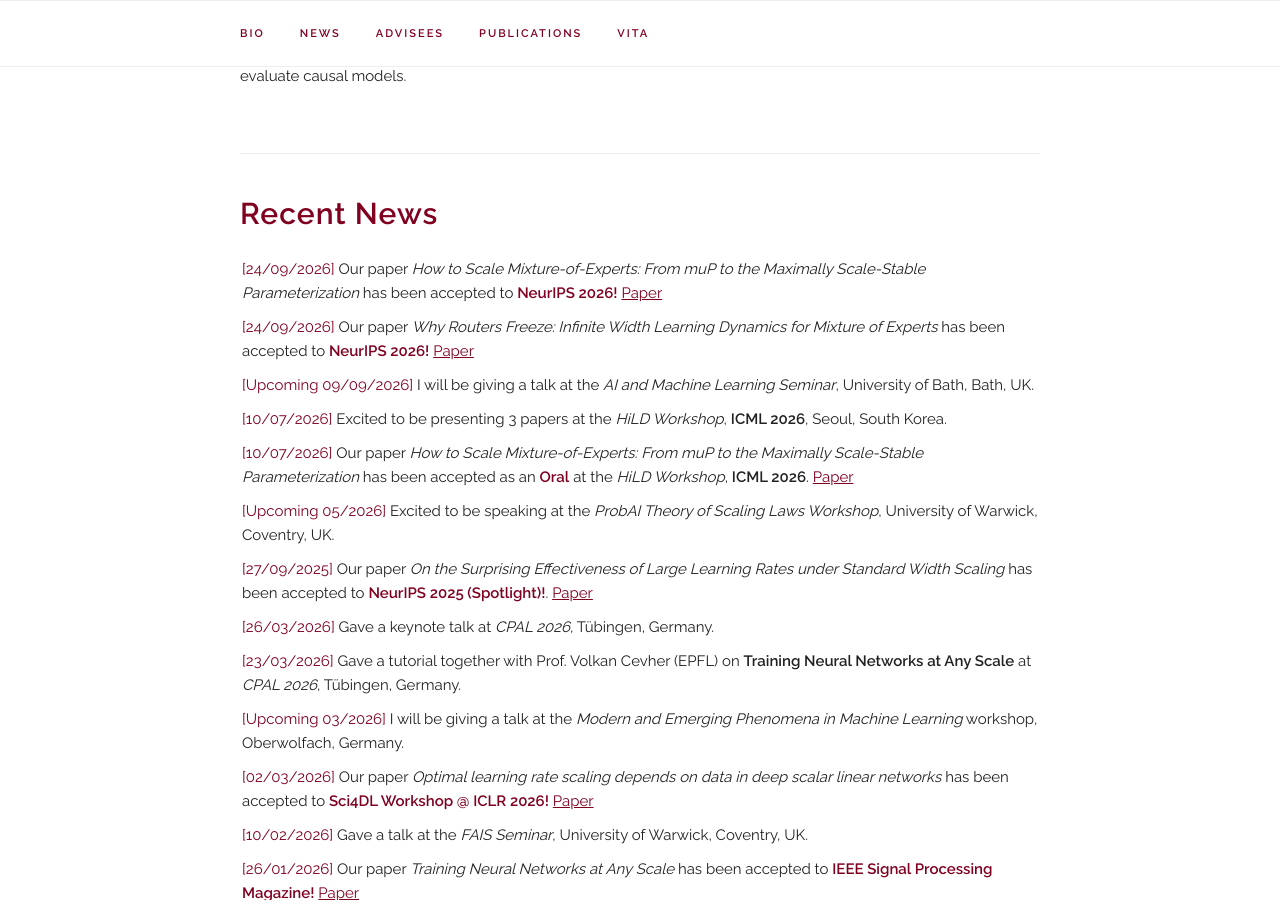
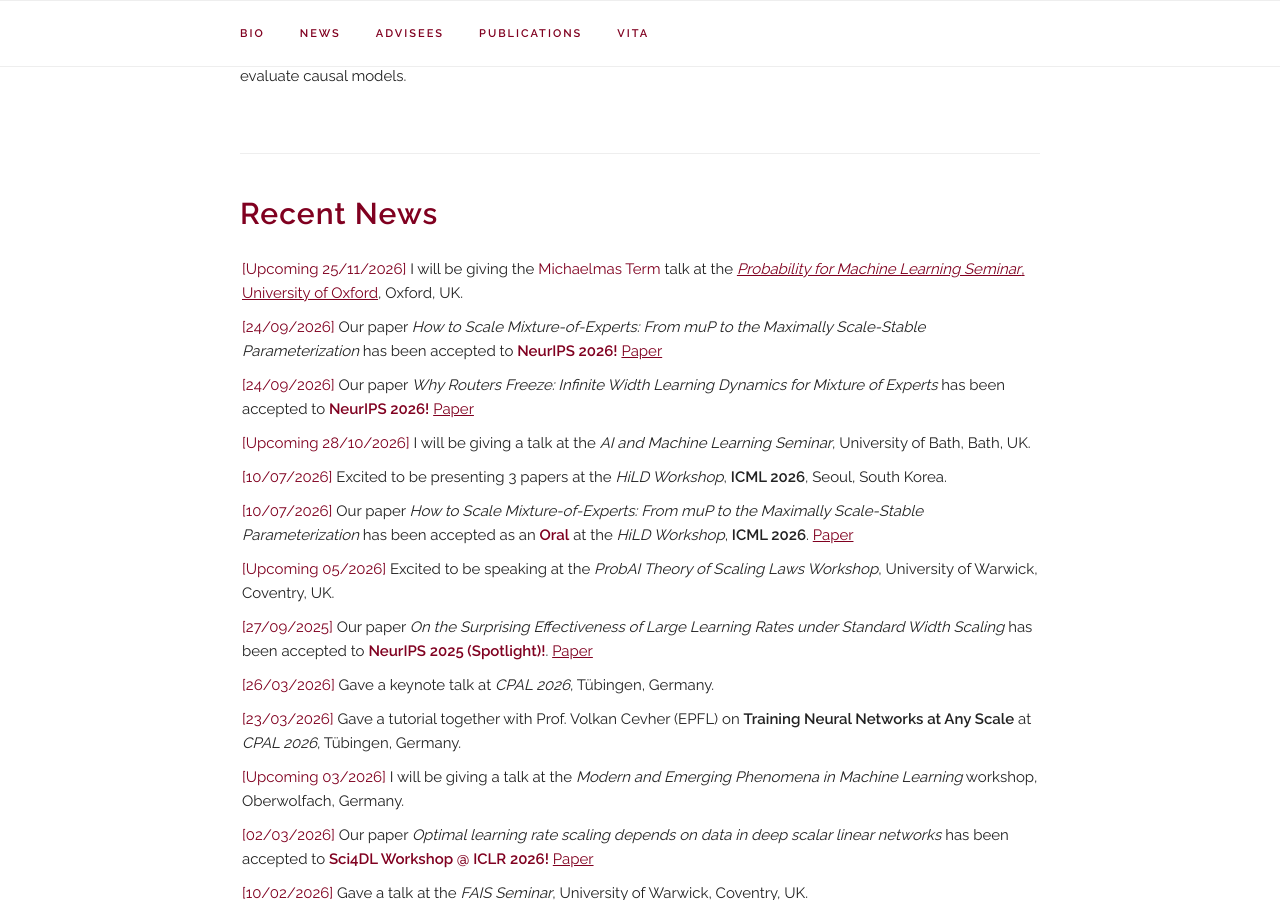
Before and after one commit to leenachennuru/leenacvankadara.com, a Jekyll site: the page built from index.html, in a window 1280 px wide and 900 px high, scrolled down 776 px. Built offline with Jekyll 4.4.1, drawn with Linux system fonts in a browser that asks for light colours; some web fonts are replaced.

Commit message:
Add upcoming Oxford Michaelmas Term talk; update Bath seminar date
Co-Authored-By: Claude Opus 5 <noreply@anthropic.com>
Claude-Session: https://claude.ai/code/session_01FzC4Qbu6sbwWHzxWbN2ehR

```diff
--- a/index.html
+++ b/index.html
@@ -56,6 +56,10 @@ title: Home
   <UL style="list-style-type: none; padding: 2px; overflow-y: hidden; height:auto;">
 
 
+    <li> <span style="color: #800020;">[Upcoming 25/11/2026]</span>
+      I will be giving the <span style="color: #800020;">Michaelmas Term</span> talk at the <a style="color: #800020;" href="https://oxfordprobabilityformachinelearning.wordpress.com/" target="_blank"><i>Probability for Machine Learning Seminar</i>, University of Oxford</a>, Oxford, UK.</li>
+
+
     <li> <span style="color: #800020;">[24/09/2026]</span>
       Our paper <i>How to Scale Mixture-of-Experts: From muP to the Maximally Scale-Stable Parameterization</i> has been accepted to <b style="color: #800020;">NeurIPS 2026!</b> <a style="color: #800020;" href="https://arxiv.org/abs/2605.14200" target="_blank">Paper</a></li>
 
@@ -64,7 +68,7 @@ title: Home
       Our paper <i>Why Routers Freeze: Infinite Width Learning Dynamics for Mixture of Experts</i> has been accepted to <b style="color: #800020;">NeurIPS 2026!</b> <a style="color: #800020;" href="https://openreview.net/forum?id=AhwB471ARJ" target="_blank">Paper</a></li>
 
 
-    <li> <span style="color: #800020;">[Upcoming 09/09/2026]</span>
+    <li> <span style="color: #800020;">[Upcoming 28/10/2026]</span>
       I will be giving a talk at the <i>AI and Machine Learning Seminar</i>, University of Bath, Bath, UK.</li>
 
 
```
